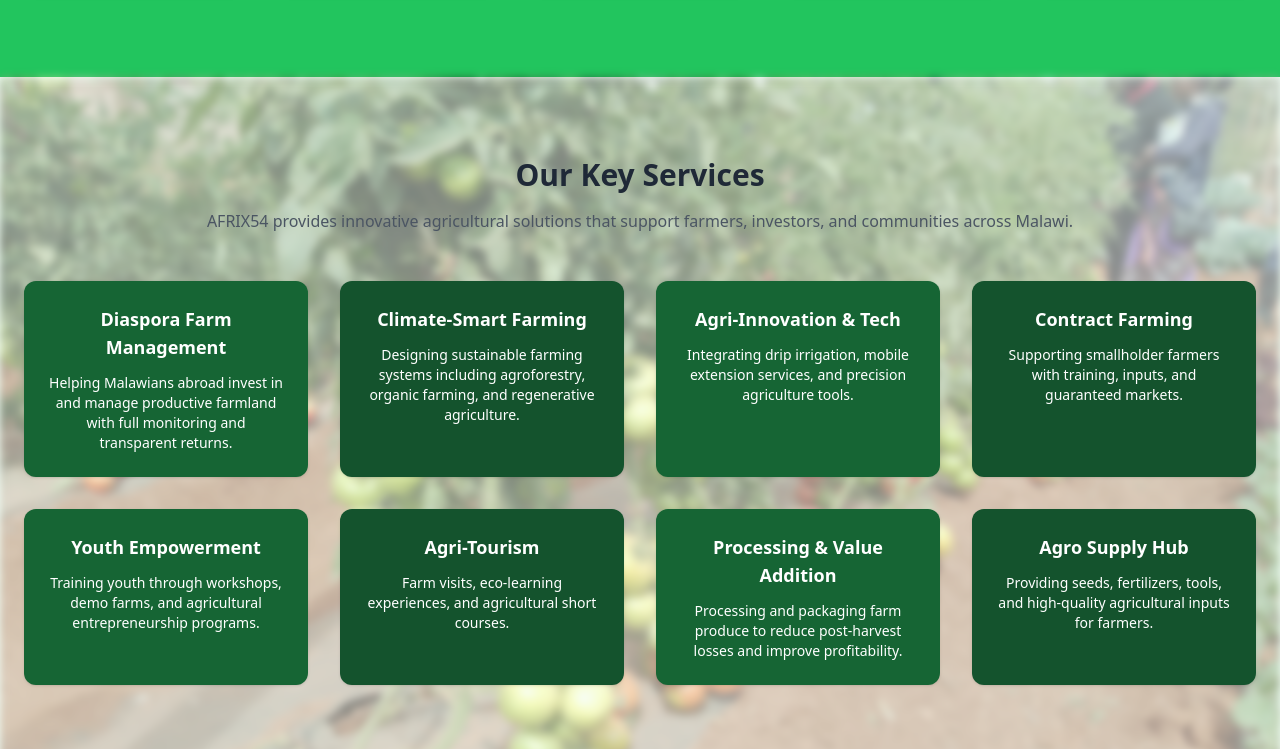
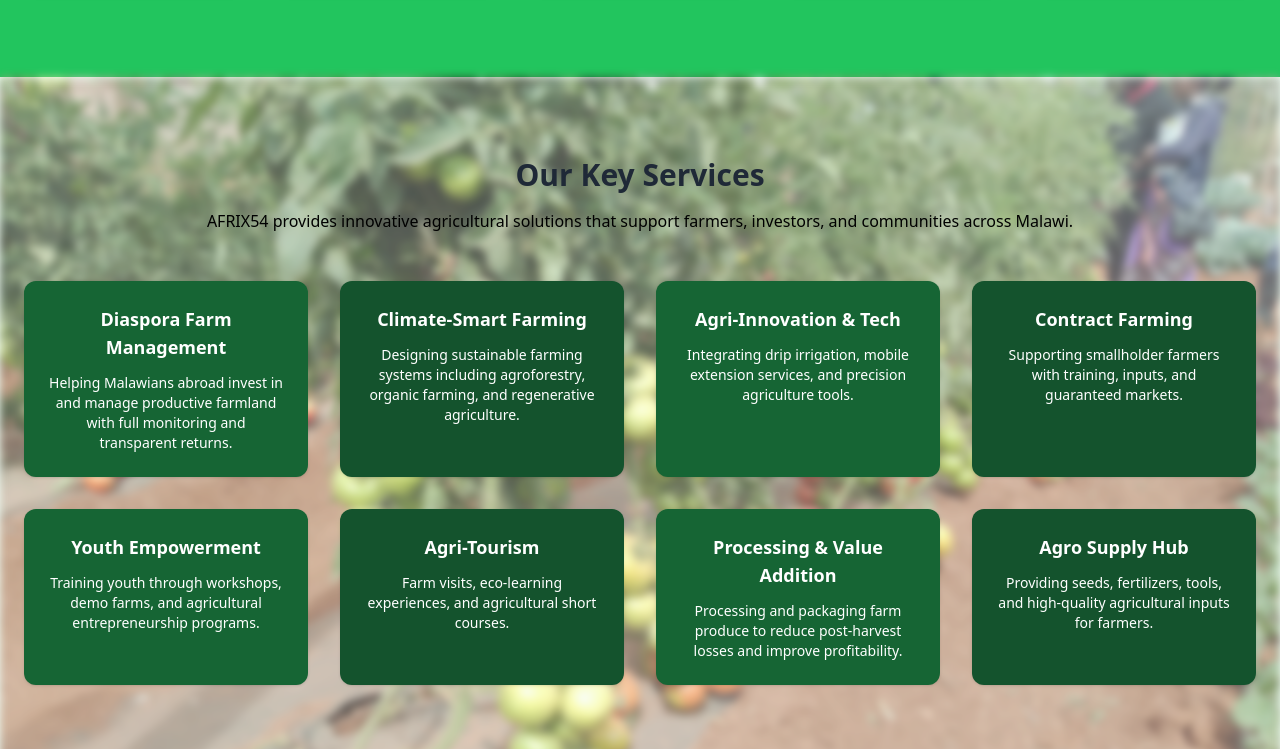
Before and after one commit to HortNet/afrix54, a website: page index.html in a window 1280 px wide. Shown: the part 1851-2600 px from the top of the page. Drawn offline with nearby package versions, Linux system fonts and the light colour scheme.

Commit message:
Increase image opacity and change text color

```diff
--- a/index.html
+++ b/index.html
@@ -176,11 +176,11 @@ security, and economic transformation.
 <!-- KEY SERVICES -->
 <section id="services" class="py-20 bg-green-50 text-gray-800 relative">
     <div class="absolute inset-0">
-    <img src="images/tomato.jpg" alt="Impact Background" class="w-full h-full object-cover filter blur-sm opacity-50">
+    <img src="images/tomato.jpg" alt="Impact Background" class="w-full h-full object-cover filter blur-sm opacity-70">
   </div>
   <div class="max-w-7xl mx-auto px-6 text-center">
     <h2 class="text-3xl font-bold text-gray-800" data-aos="fade-up">Our Key Services</h2>
-    <p class="mt-4 text-gray-600" data-aos="fade-up" data-aos-delay="100">
+    <p class="mt-4 text-black" data-aos="fade-up" data-aos-delay="100">
       AFRIX54 provides innovative agricultural solutions that support farmers, investors, and communities across Malawi.
     </p>
     <div class="mt-12 grid sm:grid-cols-2 md:grid-cols-3 lg:grid-cols-4 gap-8">
```
